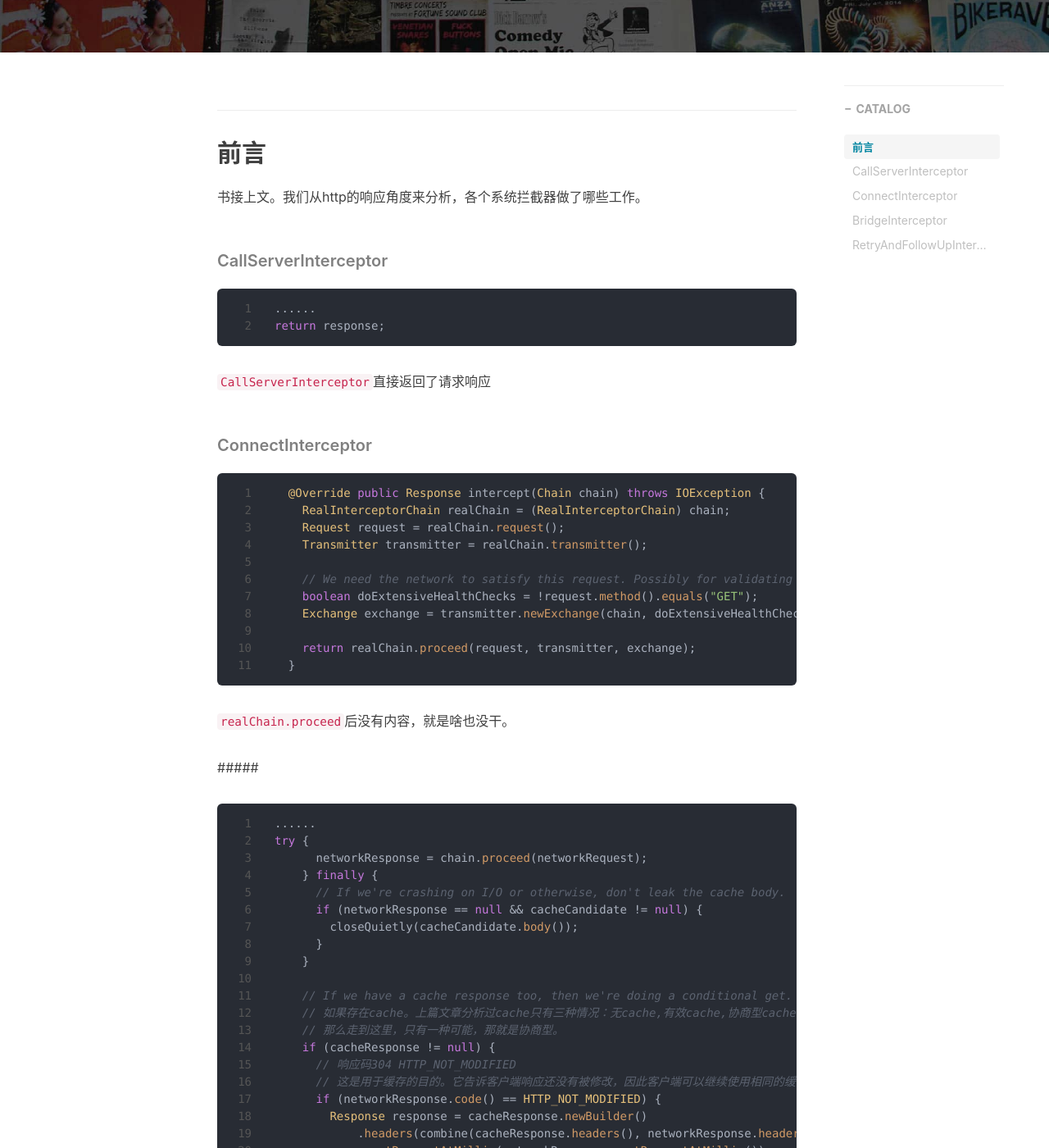
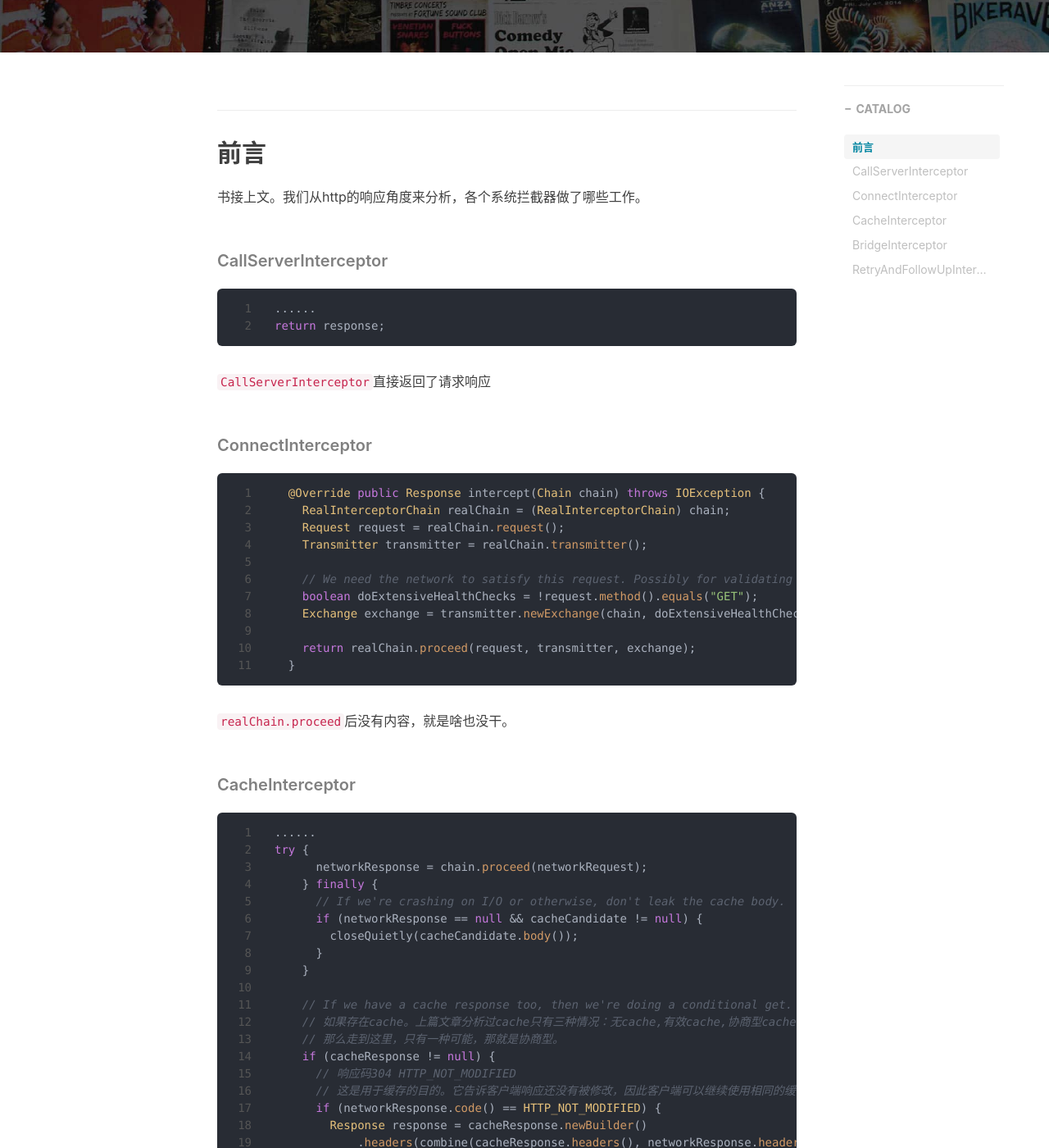
Before and after one commit to qianzheng0819/qianzheng0819.github.io, a Jekyll site: the page built from _posts/2023-12-14-okhttp响应拦截器链分析.md, in a window 1280 px wide and 1400 px high, scrolled down 393 px. Shown: the whole window at 82% size. Built offline with Jekyll 4.4.1, drawn with Linux system fonts in a browser that asks for light colours; nearby versions of some CDN libraries; comment, search, counter and statistics services are not loaded.

Commit message:
add cacheIc

````diff
--- a/_posts/2023-12-14-okhttp响应拦截器链分析.md
+++ b/_posts/2023-12-14-okhttp响应拦截器链分析.md
@@ -39,7 +39,7 @@ return response;
 ```
 `realChain.proceed`后没有内容，就是啥也没干。
 
-#####
+##### CacheInterceptor
 
 ```java
 ......
````
